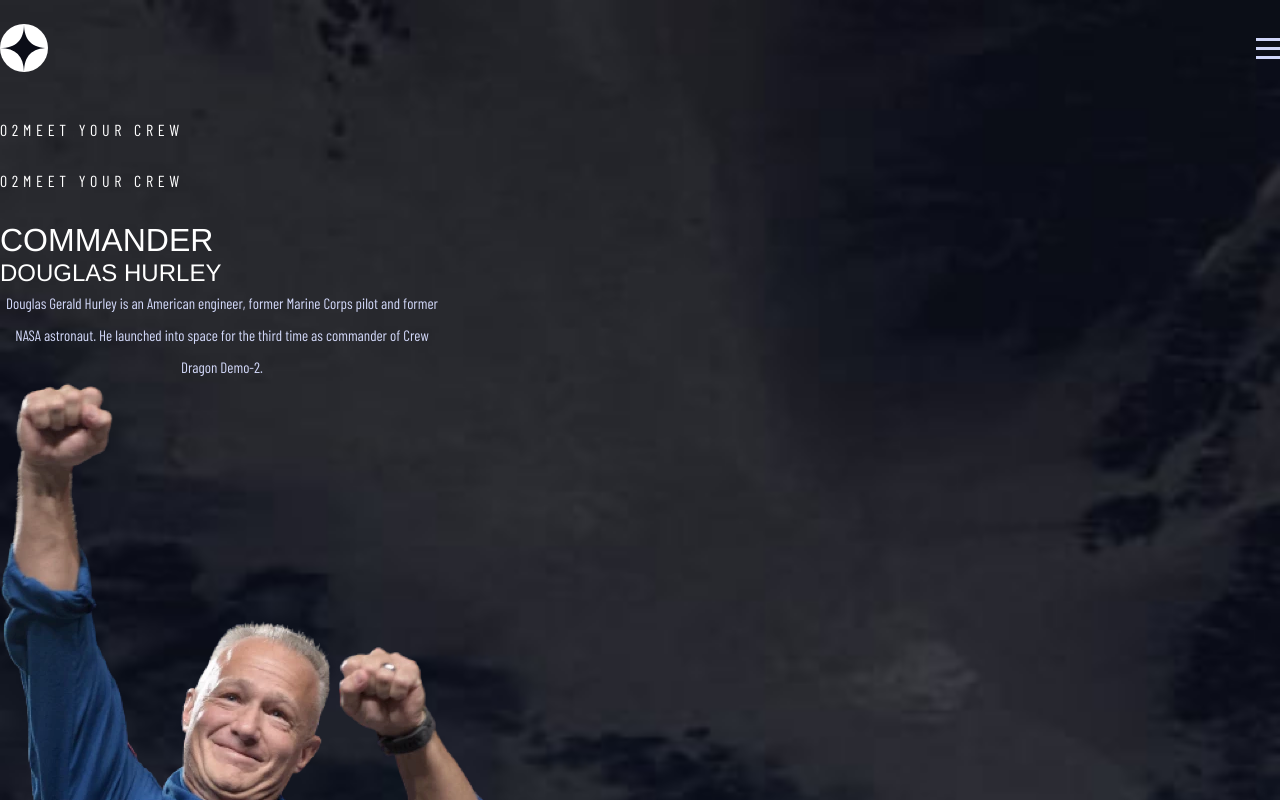
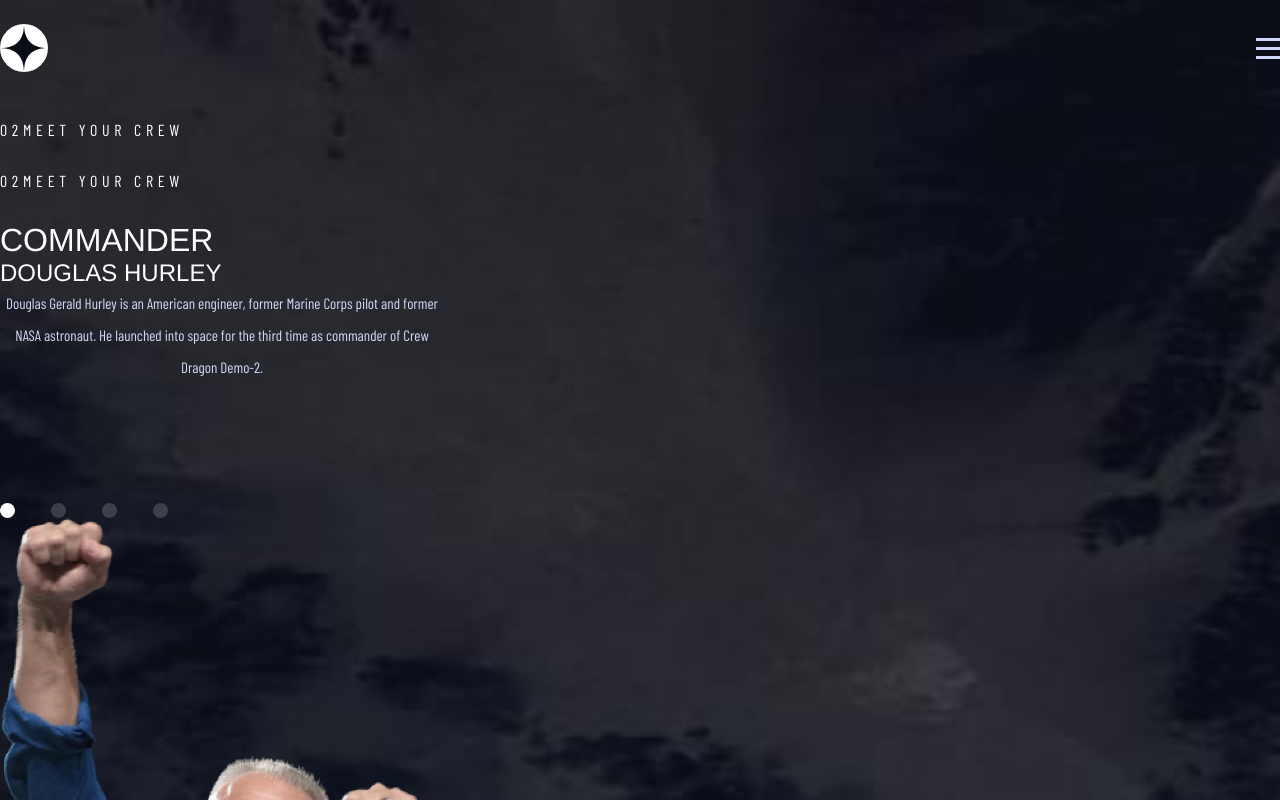
Before and after one commit to nomad-mystic/io.frontendmentor, a React (Vite) app in the folder space-tourism/: page /crew in a window 1280 px wide. Shown: the top 800 px of the page. Built offline with nearby package versions, Linux system fonts and the light colour scheme; a web font is replaced by a local one.

Commit message:
kpm: Update Crew Page

```diff
--- a/space-tourism/src/pages/crew/CrewPage.css
+++ b/space-tourism/src/pages/crew/CrewPage.css
@@ -5,6 +5,7 @@
         display: flex;
         flex-direction: column;
         align-items: center;
+        padding-block-end: 8rem;
 
         @screen md {
             display: grid;
@@ -20,6 +21,7 @@
     &-right {
         justify-self: self-end;
         border-bottom: 1px solid var(--border-color);
+        width: 100%;
     }
 }
 
--- a/space-tourism/src/pages/crew/components/CrewImage/CrewImage.css
+++ b/space-tourism/src/pages/crew/components/CrewImage/CrewImage.css
@@ -1,8 +1,15 @@
 .CrewImage {
     &-figure {
-        max-width: 177px;
         margin-inline: auto;
+        width: 100%;
+        height: 40vh;
     }
 
-    &-img {}
+    &-img {
+        width: 100%;
+        height: 100%;
+        max-height: 40vh;
+        object-fit: contain;
+        object-position: bottom;
+    }
 }
--- a/space-tourism/src/pages/crew/components/CrewNav/CrewNav.css
+++ b/space-tourism/src/pages/crew/components/CrewNav/CrewNav.css
@@ -12,6 +12,7 @@
 
             menu {
                 justify-content: center;
+                @apply gap-[16px];
             }
 
             @screen md {
@@ -22,8 +23,18 @@
         &--desktop {
             display: none;
 
+            menu {
+                @apply gap-[16px];
+            }
+
             @screen md {
                 display: block;
+            }
+
+            @screen lg {
+                menu {
+                    @apply gap-[36px];
+                }
             }
         }
     }
--- a/space-tourism/src/pages/crew/components/CrewNav/CrewNav.tsx
+++ b/space-tourism/src/pages/crew/components/CrewNav/CrewNav.tsx
@@ -28,7 +28,7 @@
 
     return (
         <nav className="CrewNav-nav">
-            <menu className="flex gap-[36px]" onClick={ toggleActiveHandler }>
+            <menu className="flex" onClick={ toggleActiveHandler }>
                 <li className="CrewNav-navItem active" id="douglas"></li>
                 <li className="CrewNav-navItem" id="mark"></li>
                 <li className="CrewNav-navItem" id="victor"></li>
```
